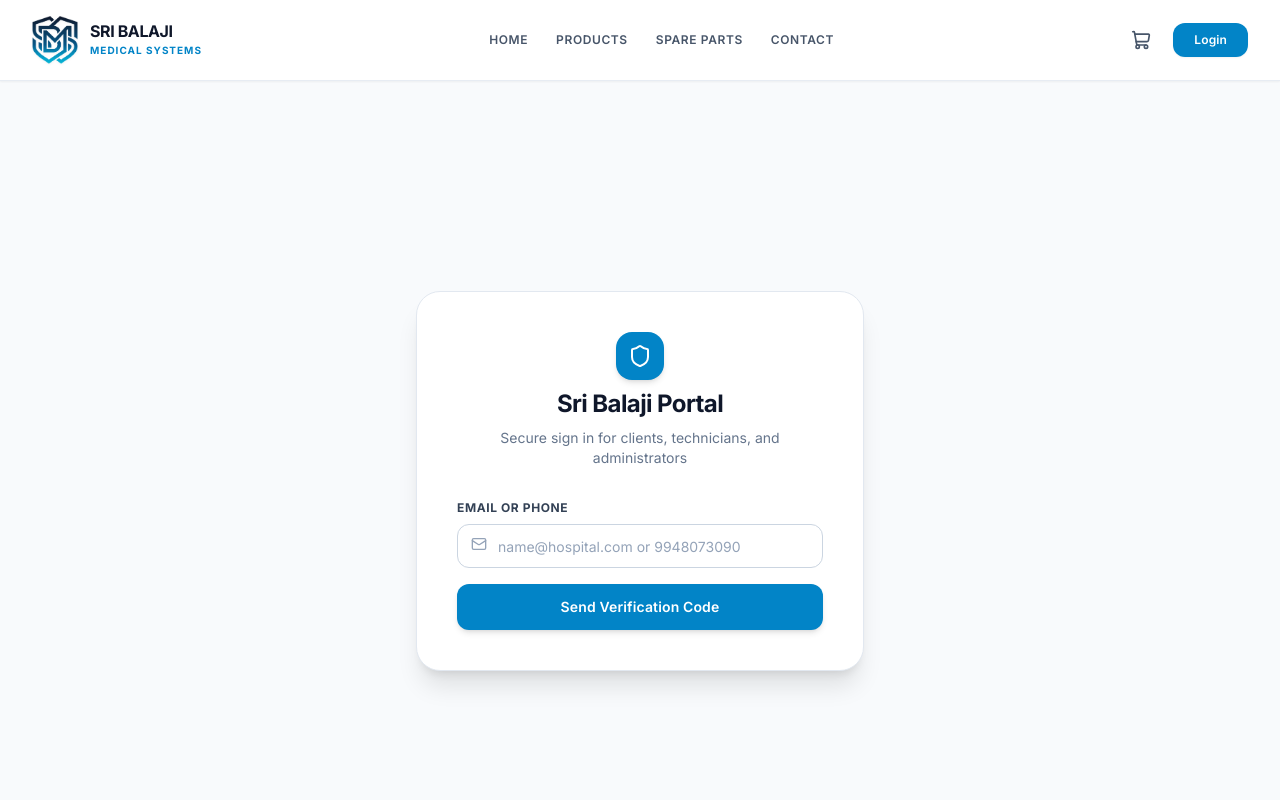
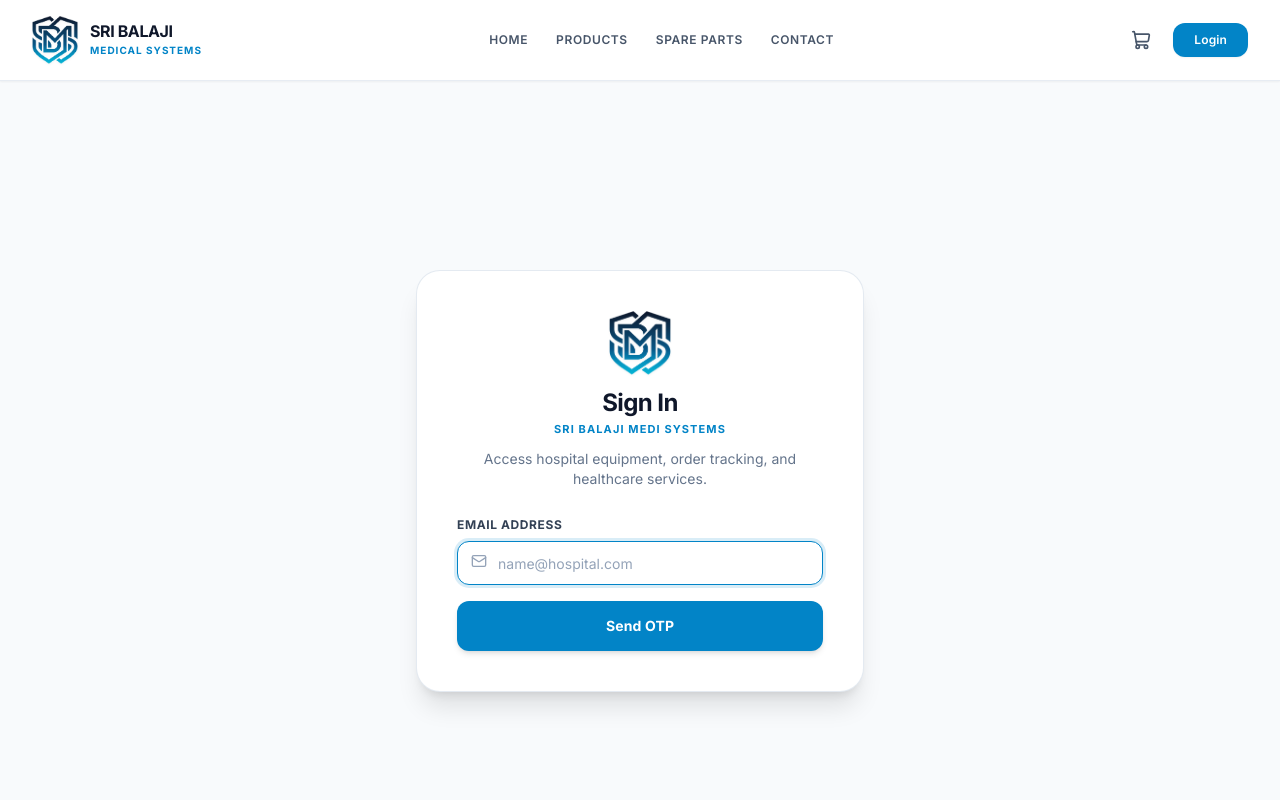
Before and after one commit to eswar-20/Sri-Balaji-Medi-Systems, a React (Create React App) app in the folder frontend/: page /login in a window 1280 px wide. Shown: the top 800 px of the page. Built offline with nearby package versions, Linux system fonts and the light colour scheme; no server answers.

Commit message:
Redesign login page with unified interlocked monogram and clean 2-step OTP flow

```diff
--- a/frontend/src/pages/LoginPage.jsx
+++ b/frontend/src/pages/LoginPage.jsx
@@ -1,202 +1,363 @@
-import React, { useState } from 'react';
+import React, { useState, useEffect } from 'react';
 import { useNavigate, useLocation } from 'react-router-dom';
+import { motion, useReducedMotion } from 'framer-motion';
 import { useAuth } from '../context/AuthContext';
-import { authAPI, handleApiError } from '../services/api';
-import { Shield, KeyRound, User, Mail } from 'lucide-react';
+import { authAPI } from '../services/api';
+import monogramLogo from '../assets/sbms-monogram-color.png';
+import { Mail, KeyRound, ArrowLeft, RotateCw, AlertCircle, CheckCircle2 } from 'lucide-react';
 
 const LoginPage = () => {
-  const [contact, setContact] = useState('');
-  const [name, setName] = useState('');
+  const [email, setEmail] = useState('');
   const [otp, setOtp] = useState('');
-  const [showOtpInput, setShowOtpInput] = useState(false);
+  const [step, setStep] = useState('email'); // 'email' | 'otp'
   const [loading, setLoading] = useState(false);
-  const [message, setMessage] = useState('');
-  const [messageType, setMessageType] = useState('');
-  const [password, setPassword] = useState('');
+  const [resending, setResending] = useState(false);
+  const [resendCooldown, setResendCooldown] = useState(0);
+  const [error, setError] = useState('');
+  const [successMessage, setSuccessMessage] = useState('');
+
   const { login } = useAuth();
   const navigate = useNavigate();
   const location = useLocation();
+  const shouldReduceMotion = useReducedMotion();
 
-  const validateContact = (value) => {
+  // Countdown timer for Resend OTP
+  useEffect(() => {
+    let timer;
+    if (resendCooldown > 0) {
+      timer = setTimeout(() => {
+        setResendCooldown((prev) => prev - 1);
+      }, 1000);
+    }
+    return () => clearTimeout(timer);
+  }, [resendCooldown]);
+
+  const validateEmail = (val) => {
     const emailRegex = /^[^\s@]+@[^\s@]+\.[^\s@]+$/;
-    const phoneRegex = /^[0-9]{10}$/;
-    return emailRegex.test(value) || phoneRegex.test(value);
+    return emailRegex.test(val.trim());
   };
 
+  // User-friendly error sanitizer (prevents exposing internal exceptions, Brevo keys, or stack traces)
+  const sanitizeError = (err, action = 'send') => {
+    console.error(`[Auth ${action} error]:`, err);
+
+    if (
+      err?.code === 'ECONNABORTED' ||
+      err?.message?.includes('Network Error') ||
+      err?.message?.includes('timeout') ||
+      !err?.response
+    ) {
+      return 'Server connection failed. Please try again.';
+    }
+
+    const rawMsg = (
+      err?.response?.data?.message ||
+      err?.response?.data?.error ||
+      err?.message ||
+      ''
+    ).toLowerCase();
+
+    if (action === 'verify') {
+      if (rawMsg.includes('expired') || rawMsg.includes('timeout')) {
+        return 'This OTP has expired. Please request a new OTP.';
+      }
+      if (rawMsg.includes('lockout') || rawMsg.includes('too many')) {
+        return 'Too many failed attempts. Please wait a few minutes before trying again.';
+      }
+      if (rawMsg.includes('invalid') || rawMsg.includes('incorrect') || rawMsg.includes('fail') || rawMsg.includes('mismatch')) {
+        return 'Incorrect OTP. Please check your email and try again.';
+      }
+      return 'Verification failed. Please check the 6-digit code and try again.';
+    }
+
+    if (action === 'send') {
+      if (rawMsg.includes('lockout') || rawMsg.includes('too many')) {
+        return 'Too many requests. Please wait a few minutes before trying again.';
+      }
+      if (
+        rawMsg.includes('brevo') ||
+        rawMsg.includes('delivery failed') ||
+        rawMsg.includes('mail') ||
+        rawMsg.includes('smtp') ||
+        rawMsg.includes('fail')
+      ) {
+        return 'Unable to send OTP right now. Please try again.';
+      }
+      return 'Unable to send OTP right now. Please try again.';
+    }
+
+    return 'An error occurred. Please try again.';
+  };
+
+  // STEP 1: Request OTP
   const handleSendOtp = async (e) => {
-    e.preventDefault();
-    if (!contact || !validateContact(contact)) {
-      setMessage('Enter a valid email or 10-digit phone number');
-      setMessageType('error');
+    if (e) e.preventDefault();
+    const cleanEmail = email.trim();
+
+    if (!cleanEmail || !validateEmail(cleanEmail)) {
+      setError('Please enter a valid email address.');
+      setSuccessMessage('');
       return;
     }
+
     setLoading(true);
-    setMessage('');
+    setError('');
+    setSuccessMessage('');
+
     try {
-      await authAPI.sendOtp(contact, password);
-      setShowOtpInput(true);
-      setMessage(`OTP sent to ${contact}.`);
-      setMessageType('success');
-    } catch (error) {
-      const apiError = handleApiError(error);
-      setMessage(apiError.message);
-      setMessageType('error');
-      if (apiError.message && apiError.message.includes('For testing, copy this OTP code:')) {
-        setShowOtpInput(true);
-        const match = apiError.message.match(/copy this OTP code:\s*(\d{6})/);
-        if (match && match[1]) {
-          setOtp(match[1]);
-        }
-      }
+      // Seamlessly supply default administrative secret if Super Owner email is used
+      const isOwner = cleanEmail.toLowerCase() === 'sribalajimedisystemsofficial@gmail.com';
+      const passwordPayload = isOwner ? 'SBMS@2026' : undefined;
+
+      await authAPI.sendOtp(cleanEmail, passwordPayload);
+      setStep('otp');
+      setResendCooldown(30);
+      setSuccessMessage(`A 6-digit verification code has been sent to ${cleanEmail}.`);
+    } catch (err) {
+      setError(sanitizeError(err, 'send'));
     } finally {
       setLoading(false);
     }
   };
 
+  // STEP 2: Verify OTP
   const handleVerifyOtp = async (e) => {
-    e.preventDefault();
-    if (otp.length !== 6) {
-      setMessage('Please enter 6-digit OTP');
-      setMessageType('error');
+    if (e) e.preventDefault();
+    const cleanOtp = otp.trim();
+
+    if (cleanOtp.length !== 6) {
+      setError('Please enter the complete 6-digit OTP code.');
+      setSuccessMessage('');
       return;
     }
+
     setLoading(true);
-    setMessage('');
+    setError('');
+    setSuccessMessage('');
+
     try {
-      const resp = await authAPI.verifyOtp(contact, otp, name || 'Customer');
-      if (resp.data.success) {
+      const resp = await authAPI.verifyOtp(email.trim(), cleanOtp, 'Customer');
+
+      if (resp.data && resp.data.success) {
+        setSuccessMessage('Authentication successful! Directing you now...');
         login(resp.data.user, resp.data.token);
-        setMessage('Login successful!');
-        setMessageType('success');
+
         const from = location.state?.from?.pathname;
         const role = resp.data.user?.role?.name || resp.data.user?.role;
+
         setTimeout(() => {
-          if (role === 'OWNER') navigate('/owner/dashboard');
-          else navigate(from || '/');
-        }, 800);
+          if (role === 'OWNER') {
+            navigate('/owner/dashboard');
           } else {
-        setMessage(resp.data.message || 'Invalid OTP');
-        setMessageType('error');
+            navigate(from || '/');
           }
-    } catch (error) {
-      setMessage(handleApiError(error).message);
-      setMessageType('error');
+        }, 700);
+      } else {
+        setError('Incorrect OTP. Please check your email and try again.');
+      }
+    } catch (err) {
+      setError(sanitizeError(err, 'verify'));
     } finally {
       setLoading(false);
     }
   };
 
+  // Resend OTP action
+  const handleResendOtp = async () => {
+    if (resendCooldown > 0 || resending) return;
+    setResending(true);
+    setError('');
+    setSuccessMessage('');
+
+    try {
+      const isOwner = email.trim().toLowerCase() === 'sribalajimedisystemsofficial@gmail.com';
+      const passwordPayload = isOwner ? 'SBMS@2026' : undefined;
+
+      await authAPI.sendOtp(email.trim(), passwordPayload);
+      setResendCooldown(45);
+      setSuccessMessage('A fresh verification code has been dispatched to your email.');
+    } catch (err) {
+      setError(sanitizeError(err, 'send'));
+    } finally {
+      setResending(false);
+    }
+  };
+
+  // Reset to email entry
+  const handleChangeEmail = () => {
+    setStep('email');
+    setOtp('');
+    setError('');
+    setSuccessMessage('');
+  };
+
   return (
-    <div className="min-h-screen bg-slate-50 flex items-center justify-center px-4 py-12">
-      <div className="max-w-md w-full bg-white p-8 sm:p-10 rounded-3xl border border-slate-200 shadow-xl space-y-6">
+    <div className="min-h-screen bg-slate-50 flex items-center justify-center px-4 py-12 select-none">
+
+      <motion.div
+        initial={shouldReduceMotion ? { opacity: 1 } : { opacity: 0, y: 15, scale: 0.98 }}
+        animate={{ opacity: 1, y: 0, scale: 1 }}
+        transition={{ duration: 0.5, ease: 'easeOut' }}
+        className="max-w-md w-full bg-white p-8 sm:p-10 rounded-3xl border border-slate-200/90 shadow-xl space-y-6"
+      >
 
         {/* Brand Header */}
-        <div className="text-center space-y-2">
-          <div className="w-12 h-12 bg-sky-600 rounded-2xl flex items-center justify-center text-white mx-auto shadow-md">
-            <Shield className="w-6 h-6" />
-          </div>
-          <h1 className="text-2xl font-extrabold text-slate-900 tracking-tight">Sri Balaji Portal</h1>
-          <p className="text-slate-500 text-sm">Secure sign in for clients, technicians, and administrators</p>
+        <div className="text-center space-y-3">
+          <div className="flex justify-center">
+            <img
+              src={monogramLogo}
+              alt="Sri Balaji Medi Systems Logo"
+              className="h-16 w-auto object-contain filter drop-shadow-sm transition-transform duration-300 hover:scale-105"
+            />
           </div>
 
-        {!showOtpInput ? (
-          <form onSubmit={handleSendOtp} className="space-y-4 pt-2">
           <div>
-              <label className="block text-slate-700 text-xs font-bold uppercase tracking-wider mb-2">Email or Phone</label>
+            <h1 className="text-2xl font-extrabold text-slate-900 tracking-tight">
+              Sign In
+            </h1>
+            <p className="text-sky-600 text-[11px] font-black tracking-widest uppercase mt-0.5">
+              Sri Balaji Medi Systems
+            </p>
+          </div>
+
+          <p className="text-slate-500 text-xs sm:text-sm">
+            {step === 'email'
+              ? 'Access hospital equipment, order tracking, and healthcare services.'
+              : 'Enter the verification code sent to your email.'}
+          </p>
+        </div>
+
+        {/* STEP 1: Enter Email */}
+        {step === 'email' && (
+          <form onSubmit={handleSendOtp} className="space-y-4 pt-1">
+            <div>
+              <label className="block text-slate-700 text-xs font-bold uppercase tracking-wider mb-2">
+                Email Address
+              </label>
               <div className="relative">
                 <input
+                  type="email"
                   className="input-field w-full pl-10"
-                  value={contact}
-                  onChange={(e) => setContact(e.target.value)}
-                  placeholder="name@hospital.com or 9948073090"
+                  value={email}
+                  onChange={(e) => setEmail(e.target.value)}
+                  placeholder="name@hospital.com"
+                  autoFocus
+                  required
                 />
                 <Mail className="w-4 h-4 text-slate-400 absolute left-3.5 top-3" />
               </div>
             </div>
 
-            {contact.trim().toLowerCase() === 'sribalajimedisystemsofficial@gmail.com' && (
-              <div className="space-y-1.5">
-                <div className="flex items-center justify-between">
-                  <label className="block text-slate-700 text-xs font-bold uppercase tracking-wider">Owner Password</label>
+            <button
+              type="submit"
+              disabled={loading}
+              className="btn-primary w-full py-3.5 text-sm font-bold shadow-md flex items-center justify-center space-x-2"
+            >
+              {loading && (
+                <div className="w-4 h-4 border-2 border-white border-t-transparent rounded-full animate-spin" />
+              )}
+              <span>{loading ? 'Sending OTP...' : 'Send OTP'}</span>
+            </button>
+          </form>
+        )}
+
+        {/* STEP 2: Verify OTP */}
+        {step === 'otp' && (
+          <form onSubmit={handleVerifyOtp} className="space-y-5 pt-1">
+
+            {/* Target Email Banner */}
+            <div className="p-3 bg-sky-50/70 border border-sky-100 rounded-2xl flex items-center justify-between text-xs">
+              <div className="truncate pr-2">
+                <span className="text-slate-500 block text-[10px] uppercase font-bold tracking-wider">Verifying</span>
+                <span className="font-bold text-slate-900 truncate block">{email}</span>
+              </div>
               <button
                 type="button"
-                    onClick={() => setPassword('SBMS@2026')}
-                    className="text-[11px] text-sky-600 hover:text-sky-700 font-semibold underline"
+                onClick={handleChangeEmail}
+                className="text-sky-600 hover:text-sky-700 font-bold text-xs underline shrink-0"
               >
-                    Use Default (SBMS@2026)
+                Change
               </button>
-                </div>
-                <div className="relative">
-                  <input
-                    type="password"
-                    className="input-field w-full pl-10"
-                    value={password}
-                    onChange={(e) => setPassword(e.target.value)}
-                    placeholder="Enter owner admin password (default: SBMS@2026)"
-                  />
-                  <KeyRound className="w-4 h-4 text-slate-400 absolute left-3.5 top-3" />
-                </div>
-                <p className="text-[11px] text-slate-500">
-                  Tip: Default is <span className="font-mono font-bold text-slate-700">SBMS@2026</span>. Or use Admin Phone: <button type="button" onClick={() => { setContact('9948073090'); setPassword(''); }} className="text-sky-600 font-bold hover:underline">9948073090</button>
-                </p>
-              </div>
-            )}
-
-            <button type="submit" disabled={loading} className="btn-primary w-full py-3 text-sm shadow-md flex items-center justify-center space-x-2">
-              {loading && <div className="w-4 h-4 border-2 border-white border-t-transparent rounded-full animate-spin"></div>}
-              <span>{loading ? 'Connecting Server & Sending OTP...' : 'Send Verification Code'}</span>
-            </button>
-          </form>
-        ) : (
-          <form onSubmit={handleVerifyOtp} className="space-y-4 pt-2">
-            <div>
-              <label className="block text-slate-700 text-xs font-bold uppercase tracking-wider mb-2">Full Name</label>
-              <div className="relative">
-                <input
-                  className="input-field w-full pl-10"
-                  value={name}
-                  onChange={(e) => setName(e.target.value)}
-                  placeholder="Dr. Rajesh Kumar"
-                />
-                <User className="w-4 h-4 text-slate-400 absolute left-3.5 top-3" />
-              </div>
             </div>
 
             <div>
-              <label className="block text-slate-700 text-xs font-bold uppercase tracking-wider mb-2">6-Digit Verification Code</label>
+              <label className="block text-slate-700 text-xs font-bold uppercase tracking-wider mb-2">
+                Verification Code
+              </label>
+              <div className="relative">
                 <input
-                className="input-field w-full text-center text-lg font-bold tracking-widest text-slate-900"
+                  type="text"
+                  inputMode="numeric"
+                  pattern="[0-9]*"
+                  className="input-field w-full text-center text-2xl font-black tracking-[0.35em] text-slate-900"
                   value={otp}
                   onChange={(e) => setOtp(e.target.value.replace(/\D/g, '').slice(0, 6))}
                   placeholder="• • • • • •"
                   maxLength={6}
+                  autoFocus
+                  required
                 />
+                <KeyRound className="w-4 h-4 text-slate-400 absolute left-3.5 top-3.5" />
+              </div>
             </div>
 
-            <button type="submit" disabled={loading} className="btn-primary w-full py-3 text-sm shadow-md">
-              {loading ? 'Verifying...' : 'Verify & Enter Dashboard'}
+            <button
+              type="submit"
+              disabled={loading || otp.length !== 6}
+              className="btn-primary w-full py-3.5 text-sm font-bold shadow-md flex items-center justify-center space-x-2 disabled:opacity-50"
+            >
+              {loading && (
+                <div className="w-4 h-4 border-2 border-white border-t-transparent rounded-full animate-spin" />
+              )}
+              <span>{loading ? 'Verifying...' : 'Verify OTP'}</span>
+            </button>
+
+            {/* Navigation & Resend Actions */}
+            <div className="flex items-center justify-between pt-1 text-xs">
+              <button
+                type="button"
+                onClick={handleChangeEmail}
+                className="flex items-center gap-1.5 text-slate-500 hover:text-slate-900 font-semibold"
+              >
+                <ArrowLeft className="w-3.5 h-3.5" />
+                Change email
               </button>
 
               <button
                 type="button"
-              onClick={() => setShowOtpInput(false)}
-              className="btn-secondary w-full py-2.5 text-xs"
+                onClick={handleResendOtp}
+                disabled={resendCooldown > 0 || resending}
+                className={`flex items-center gap-1.5 font-bold ${
+                  resendCooldown > 0 || resending
+                    ? 'text-slate-400 cursor-not-allowed'
+                    : 'text-sky-600 hover:text-sky-700'
+                }`}
               >
-              Change Contact Details
+                <RotateCw className={`w-3.5 h-3.5 ${resending ? 'animate-spin' : ''}`} />
+                {resendCooldown > 0 ? `Resend OTP in ${resendCooldown}s` : 'Resend OTP'}
               </button>
+            </div>
+
           </form>
         )}
 
-        {message && (
-          <div className={`p-3.5 rounded-xl text-xs font-medium text-center border ${
-            messageType === 'error'
-              ? 'bg-rose-50 text-rose-700 border-rose-200'
-              : 'bg-emerald-50 text-emerald-700 border-emerald-200'
-          }`}>
-            {message}
+        {/* Feedback Messages */}
+        {error && (
+          <div className="p-3.5 rounded-2xl text-xs font-semibold text-center border bg-rose-50 text-rose-700 border-rose-200 flex items-center justify-center gap-2">
+            <AlertCircle className="w-4 h-4 shrink-0" />
+            <span>{error}</span>
           </div>
         )}
+
+        {successMessage && (
+          <div className="p-3.5 rounded-2xl text-xs font-semibold text-center border bg-emerald-50 text-emerald-700 border-emerald-200 flex items-center justify-center gap-2">
+            <CheckCircle2 className="w-4 h-4 shrink-0" />
+            <span>{successMessage}</span>
           </div>
+        )}
+
+      </motion.div>
+
     </div>
   );
 };
```
Lines whose indentation alone changed are shown as unchanged.
